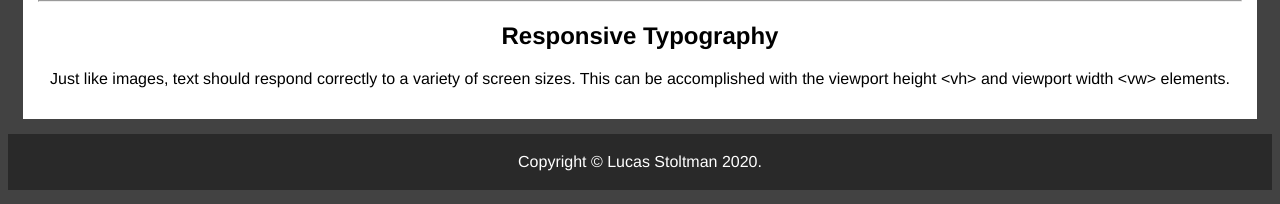
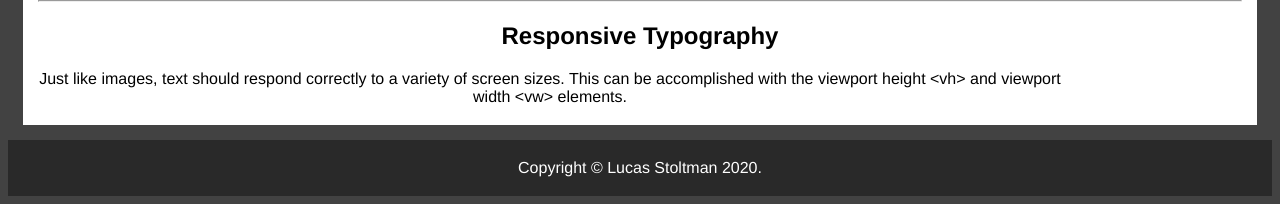
Before and after one commit to RainyKnight/FCC-Responsive-Web-Design, a plain HTML site: page index.html in a window 1280 px wide. Shown: the part 1829-2033 px from the top of the page. Drawn offline with Linux system fonts and the light colour scheme.

Commit message:
Add an example of basic responsive typography

```diff
--- a/index.html
+++ b/index.html
@@ -60,7 +60,7 @@
         <hr>
         <section id="responsive typography">
             <h2>Responsive Typography</h2>
-            <p>Just like images, text should respond correctly to a variety of screen sizes. This can be accomplished with the viewport height &lt;vh&gt; and viewport width &lt;vw&gt; elements.</p>
+            <p class="responsive">Just like images, text should respond correctly to a variety of screen sizes. This can be accomplished with the viewport height &lt;vh&gt; and viewport width &lt;vw&gt; elements.</p>
         </section>
     </main>
     <footer>
--- a/style.css
+++ b/style.css
@@ -91,3 +91,9 @@ blockquote {
     width: 514px;
     height: 216px;
 }
+
+/* responsive typography */
+.responsive {
+    width: 80vw;
+    height: 3vh;
+}
```
